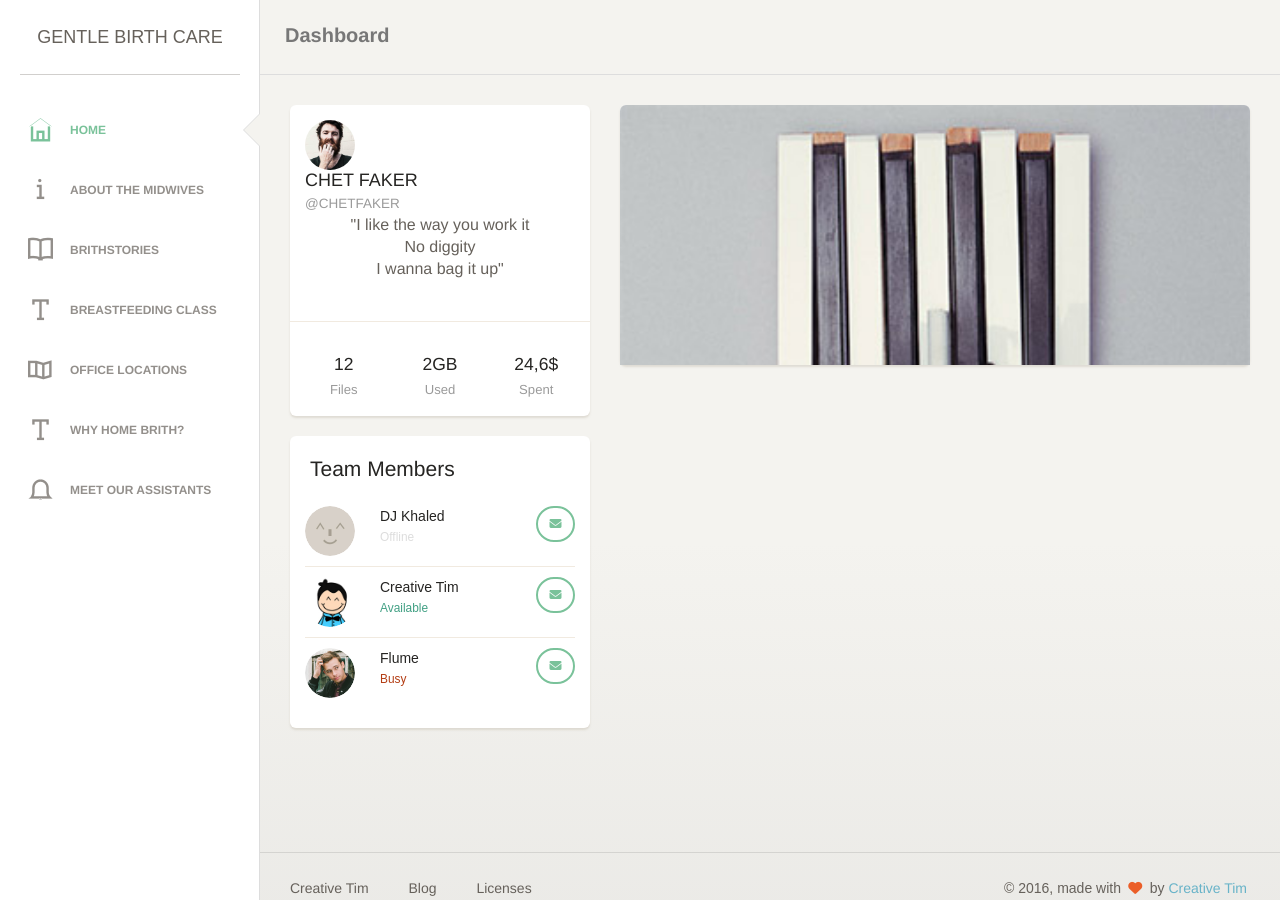
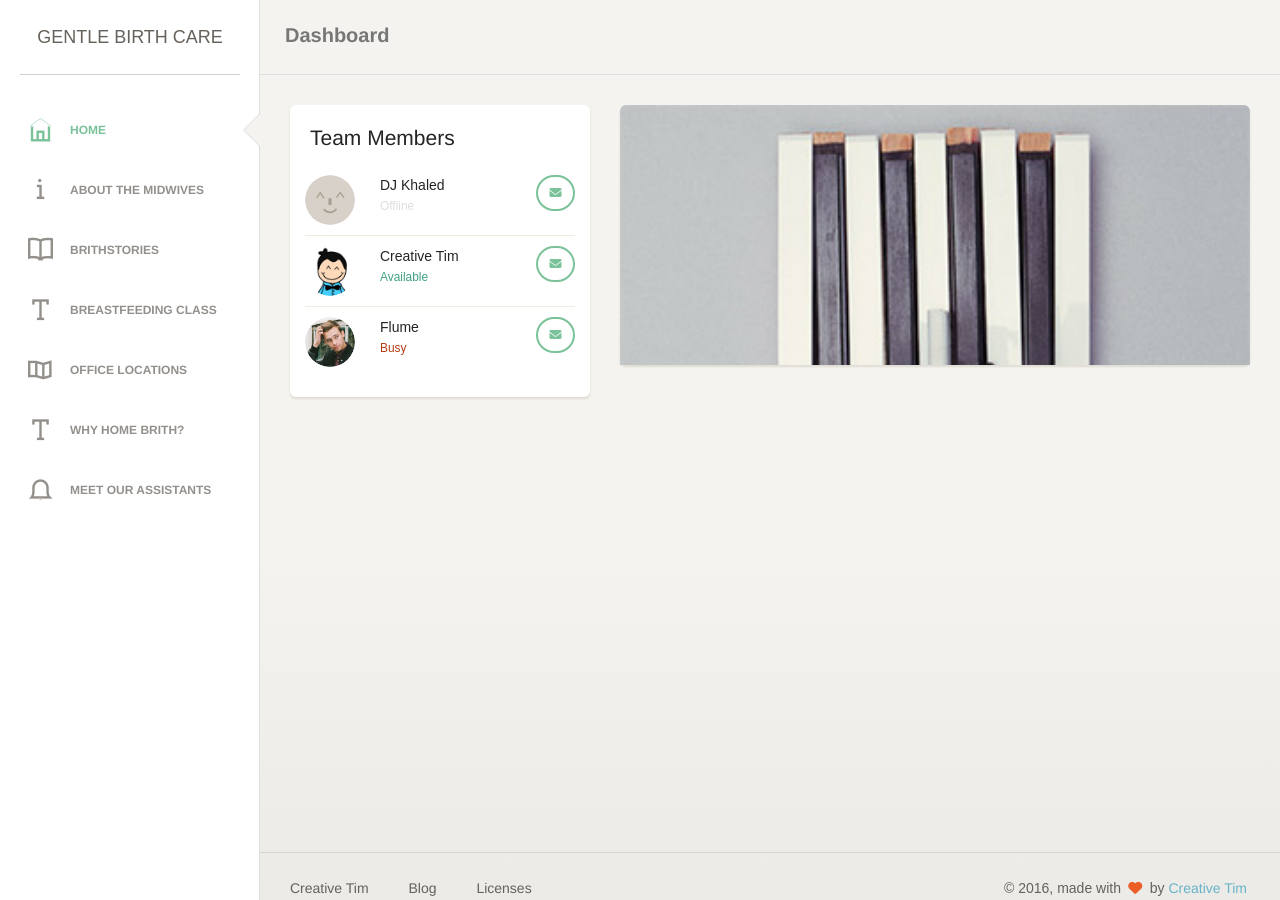
Before and after one commit to WoollyAlly/GentleBirthCare, a Jekyll site: the page built from index.html, in a window 1280 px wide. Built offline with Jekyll 4.4.1, drawn with Linux system fonts in a browser that asks for light colours; nearby versions of some CDN libraries; some web fonts are replaced.

Commit message:
Updated '/index.html' via CloudCannon

```diff
--- a/index.html
+++ b/index.html
@@ -6,35 +6,7 @@ layout: default
             <div class="container-fluid">
                 <div class="row">
                     <div class="col-lg-4 col-md-5">
-                        <div class="card">
-                            <div class="content">
-                                <div class="author">
-                                  <img class="avatar border-white" src="assets/img/faces/face-2.jpg" alt="..."/>
-                                  <h4 class="title">Chet Faker<br />
-                                     <a href="#"><small>@chetfaker</small></a>
-                                  </h4>
-                                </div>
-                                <p class="description text-center">
-                                    "I like the way you work it <br>
-                                    No diggity <br>
-                                    I wanna bag it up"
-                                </p>
-                            </div>
-                            <hr>
-                            <div class="text-center">
-                                <div class="row">
-                                    <div class="col-md-3 col-md-offset-1">
-                                        <h5>12<br /><small>Files</small></h5>
-                                    </div>
-                                    <div class="col-md-4">
-                                        <h5>2GB<br /><small>Used</small></h5>
-                                    </div>
-                                    <div class="col-md-3">
-                                        <h5>24,6$<br /><small>Spent</small></h5>
-                                    </div>
-                                </div>
-                            </div>
-                        </div>
+
                         <div class="card">
                             <div class="header">
                                 <h4 class="title">Team Members</h4>
```
